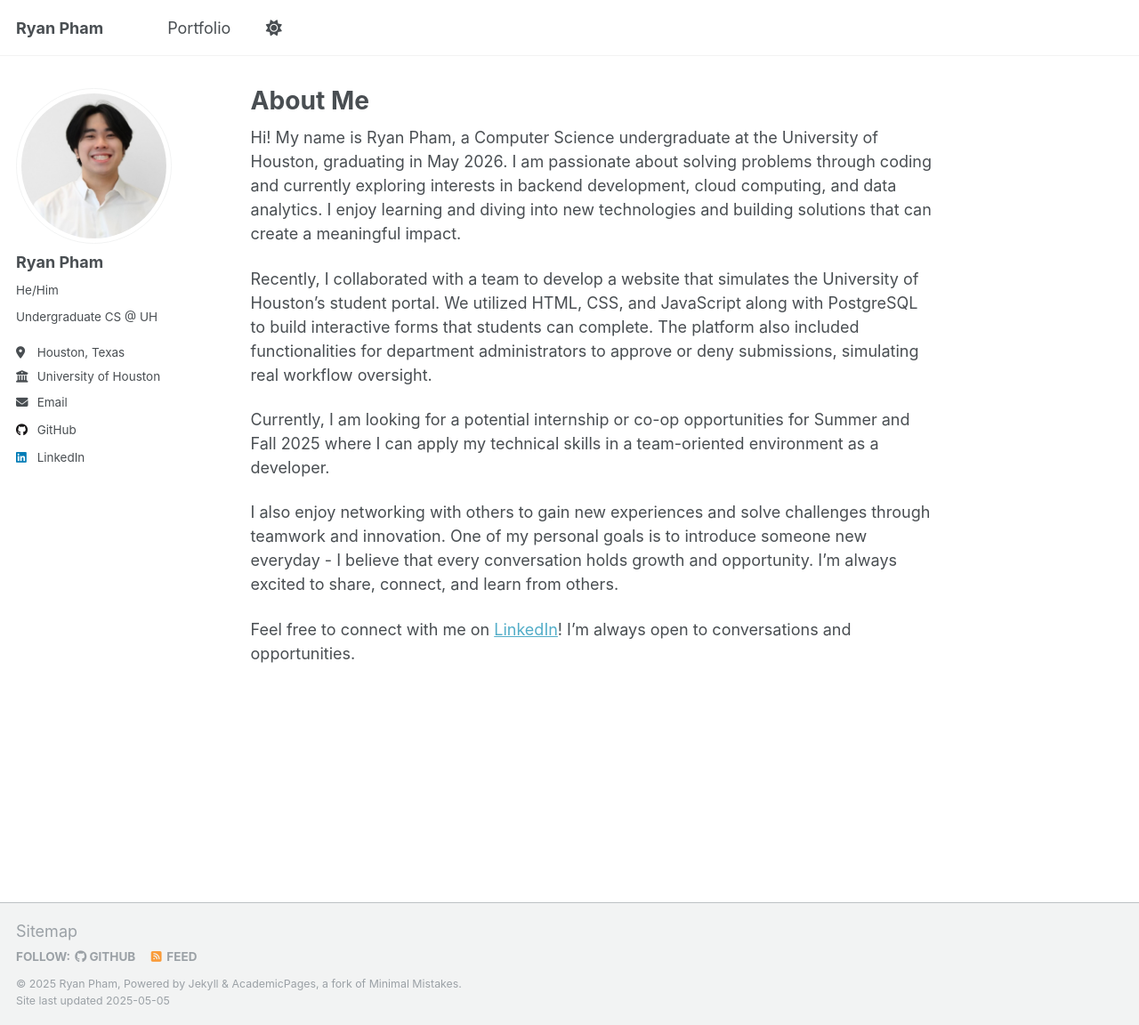
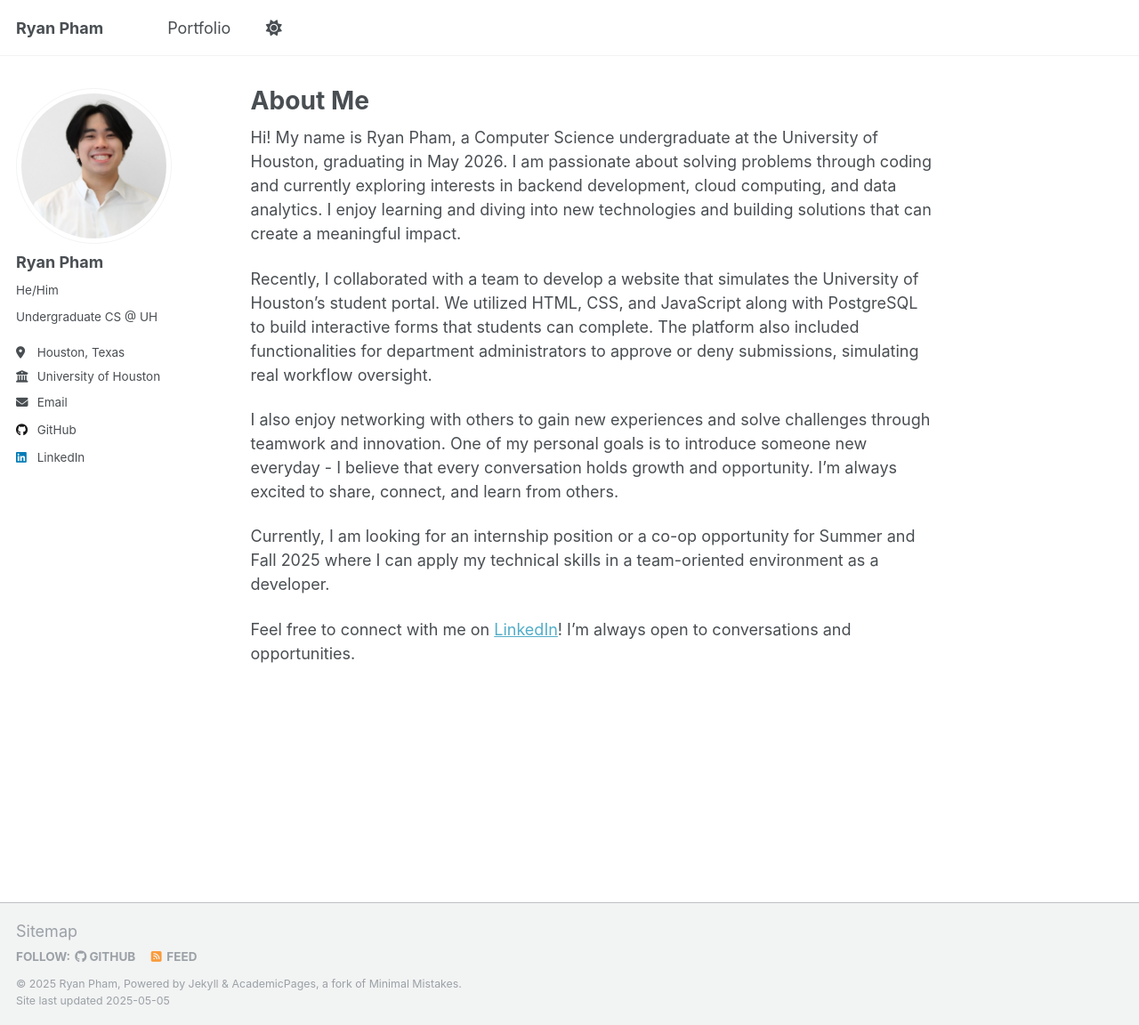
Before and after one commit to rpham0306/rpham0306.github.io, a Jekyll site: the page built from _pages/about.md, in a window 1280 px wide and 1152 px high. Shown: the whole window at 89% size. Built offline with Jekyll 4.4.1, drawn with Linux system fonts in a browser that asks for light colours.

Commit message:
More grammatical changes

```diff
--- a/_pages/about.md
+++ b/_pages/about.md
@@ -11,8 +11,8 @@ Hi! My name is Ryan Pham, a Computer Science undergraduate at the University of
 
 Recently, I collaborated with a team to develop a website that simulates the University of Houston's student portal. We utilized HTML, CSS, and JavaScript along with PostgreSQL to build interactive forms that students can complete. The platform also included functionalities for department administrators to approve or deny submissions, simulating real workflow oversight.
 
-Currently, I am looking for a potential internship or co-op opportunities for Summer and Fall 2025 where I can apply my technical skills in a team-oriented environment as a developer.
-
 I also enjoy networking with others to gain new experiences and solve challenges through teamwork and innovation. One of my personal goals is to introduce someone new everyday - I believe that every conversation holds growth and opportunity. I'm always excited to share, connect, and learn from others.
 
+Currently, I am looking for an internship position or a co-op opportunity for Summer and Fall 2025 where I can apply my technical skills in a team-oriented environment as a developer.
+
 Feel free to connect with me on [LinkedIn](www.linkedin.com/in/ryan-pham0306)! I'm always open to conversations and opportunities.
```
